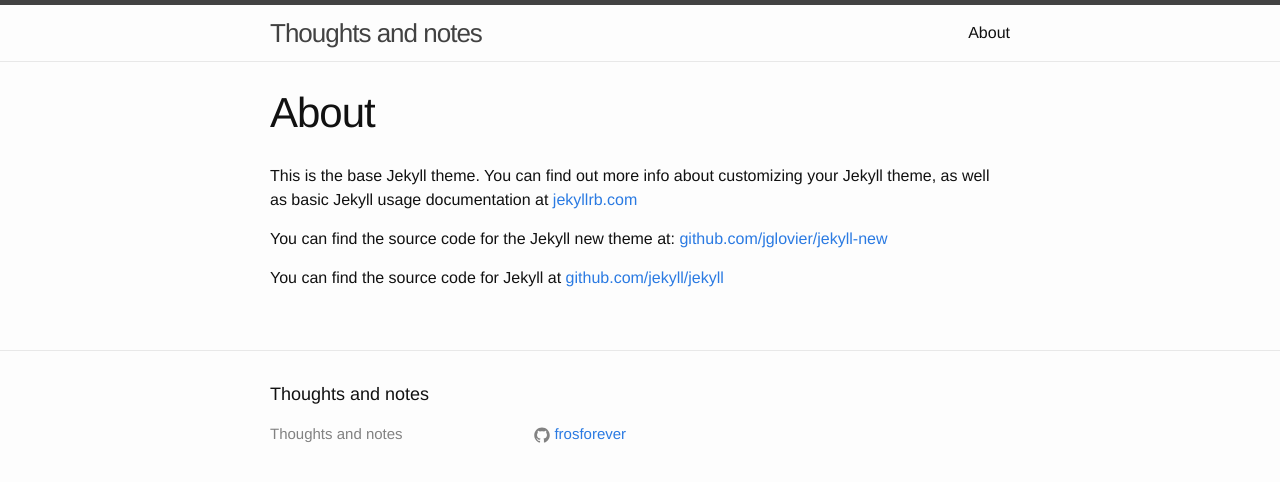
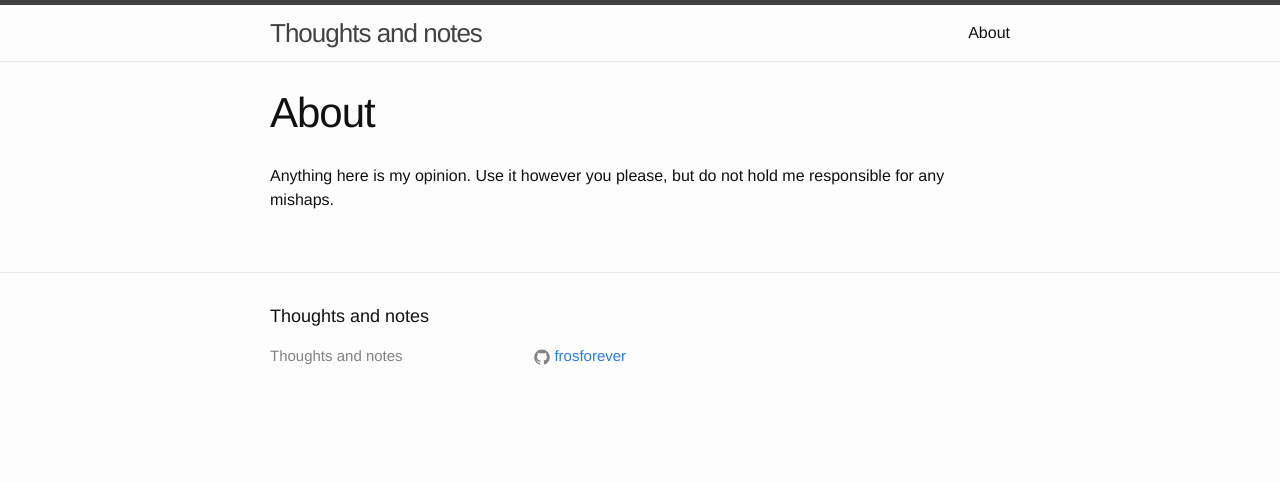
Before and after one commit to frosforever/frosforever.github.io, a Jekyll site: the page built from about.md, in a window 1280 px wide. Shown: the top 482 px of the page. Built offline with Jekyll 4.4.1, drawn with Linux system fonts in a browser that asks for light colours.

Commit message:
Quick about

```diff
--- a/about.md
+++ b/about.md
@@ -4,8 +4,4 @@
 permalink: /about/
 ---
 
-This is the base Jekyll theme. You can find out more info about customizing your Jekyll theme, as well as basic Jekyll usage documentation at [jekyllrb.com](http://jekyllrb.com/)
-
-You can find the source code for the Jekyll new theme at: [github.com/jglovier/jekyll-new](https://github.com/jglovier/jekyll-new)
-
-You can find the source code for Jekyll at [github.com/jekyll/jekyll](https://github.com/jekyll/jekyll)
+Anything here is my opinion. Use it however you please, but do not hold me responsible for any mishaps.
```
